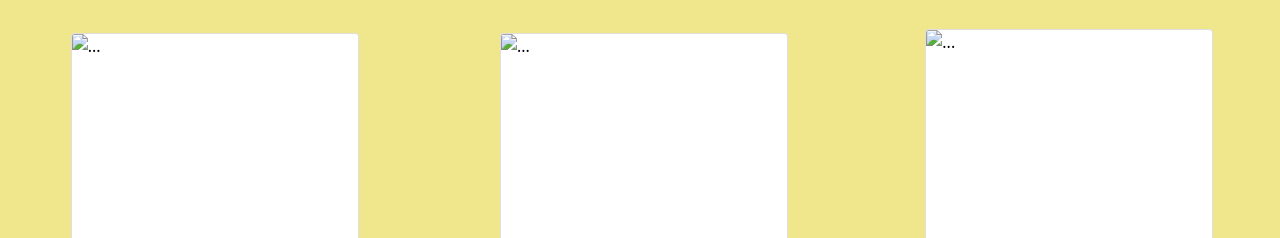
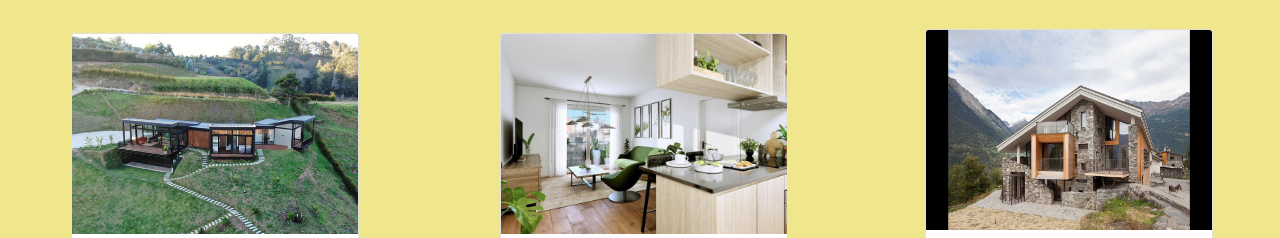
Before and after one commit to JColonna/Bootstrap, a plain HTML site: page index.html in a window 1280 px wide. Shown: the part 714-952 px from the top of the page. Drawn offline with nearby package versions, Linux system fonts and the light colour scheme; files that its build step writes are made by us from their sources; files whose address does not match are found by name.

Commit message:
Correccion linkeo imagenes

```diff
--- a/index.html
+++ b/index.html
@@ -5,7 +5,7 @@
     <meta charset="UTF-8">
     <meta http-equiv="X-UA-Compatible" content="IE=edge">
     <meta name="viewport" content="width=device-width, initial-scale=1.0">
-    <link rel="stylesheet" href="../Proyecto/css/styles.css">
+    <link rel="stylesheet" href="css/styles.css">
     <title>Venta de casas y departamentos</title>
 
     <link
@@ -21,7 +21,7 @@
         </nav>
         <nav class="navbar navbar-expand-lg navbar-light bg-light ">
             <div class="container-fluid">
-              <a class="navbar-brand" href="#"><img src="../Proyecto/img/logo.jpg" alt="LOGO" class="logo"></a>
+              <a class="navbar-brand" href="#"><img src="img/logo.jpg" alt="LOGO" class="logo"></a>
               <button class="navbar-toggler" type="button" data-bs-toggle="collapse" data-bs-target="#navbarNavDropdown" aria-controls="navbarNavDropdown" aria-expanded="false" aria-label="Toggle navigation">
                 <span class="navbar-toggler-icon"></span>
               </button>
@@ -50,7 +50,7 @@
         <h2 class="tituloMain pt-5">Ventas Destacadas</h2>
             <div class="flexMain">
                 <div class="card m-1" style="width: 18rem;">
-                    <img src="../Proyecto/img/casacampo.jpg" class="card-img-top" alt="...">
+                    <img src="img/casacampo.jpg" class="card-img-top" alt="...">
                     <div class="card-body">
                       <h5 class="card-title">Casa en el Campo</h5>
                       <p class="card-text">Some quick example text to build on the card title and make up the bulk of the card's content.</p>
@@ -58,7 +58,7 @@
                     </div>
                   </div>
                 <div class="card m-1" style="width: 18rem;">
-                    <img src="../Proyecto/img/recoleta.jpg" class="card-img-top" alt="...">
+                    <img src="img/recoleta.jpg" class="card-img-top" alt="...">
                     <div class="card-body">
                       <h5 class="card-title">Departamento en Recoleta</h5>
                       <p class="card-text">Some quick example text to build on the card title and make up the bulk of the card's content.</p>
@@ -67,7 +67,7 @@
                   </div>
 
                 <div class="card" style="width: 18rem;">
-                    <img src="../Proyecto/img/montaña.jpg" class="card-img-top" alt="...">
+                    <img src="img/montaña.jpg" class="card-img-top" alt="...">
                     <div class="card-body">
                       <h5 class="card-title">Casa en la montaña</h5>
                       <p class="card-text">Some quick example text to build on the card title and make up the bulk of the card's content.</p>
```
